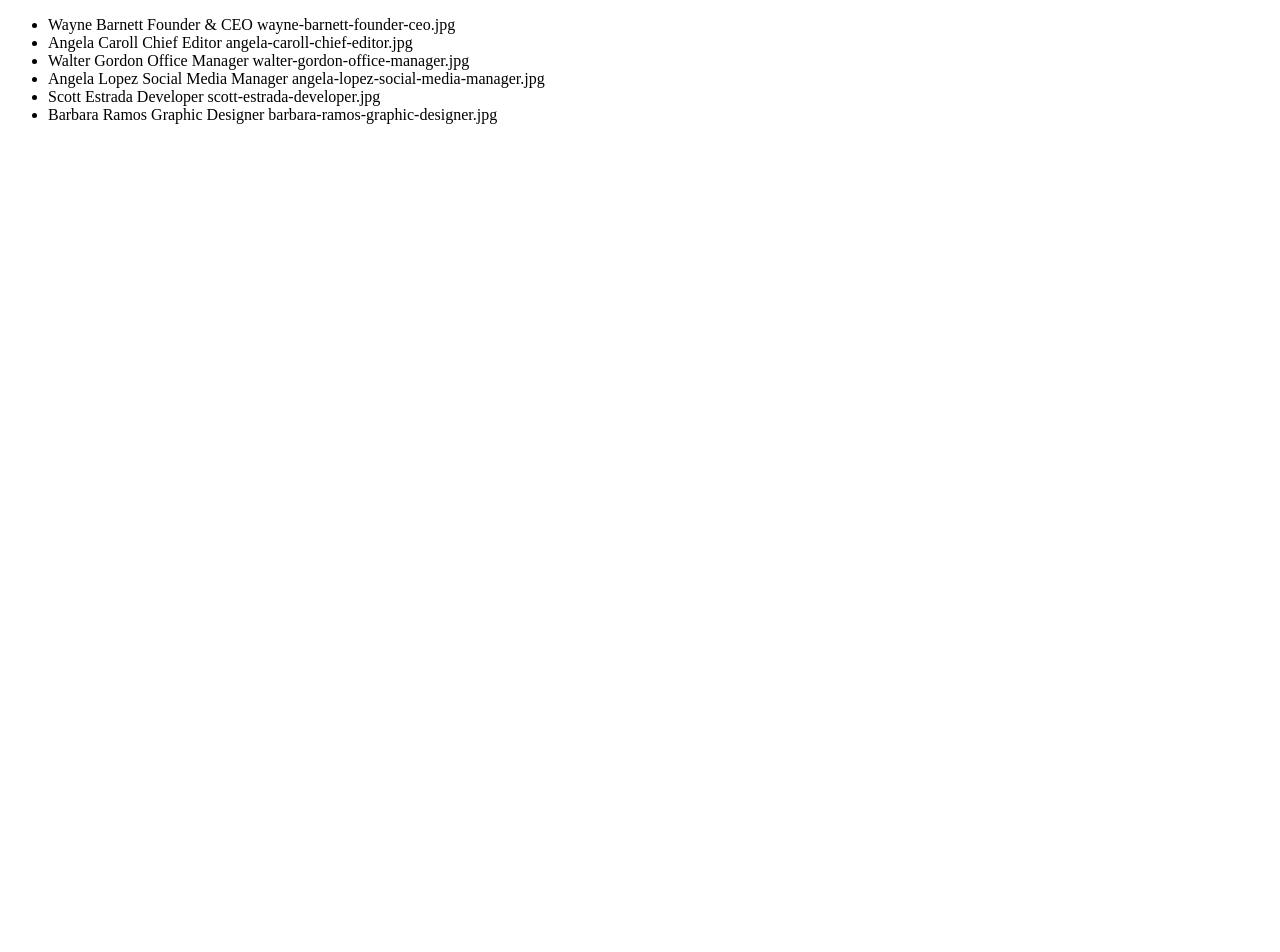
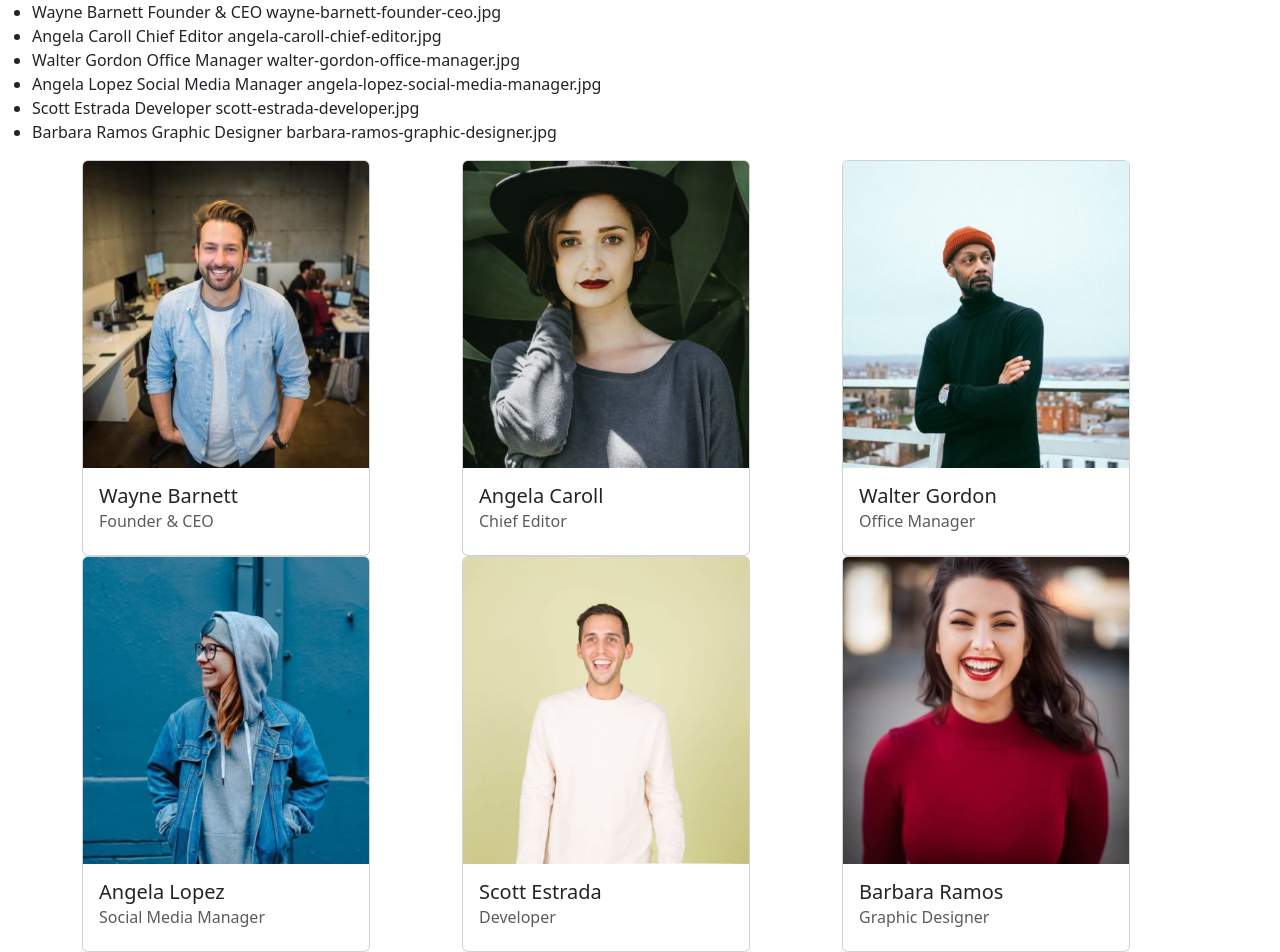
Before and after one commit to StanislavTryfenko/js-our-team, a plain HTML site: page index.html in a window 1280 px wide. Before the commit the page ends 800 px from the top, so only its background shows below. Drawn offline with nearby package versions, Linux system fonts and the light colour scheme.

Commit message:
CONSEGNA BRUTTA

```diff
--- a/assets/js/main.js
+++ b/assets/js/main.js
@@ -74,3 +74,28 @@ function list(name, role, image) {
 
     document.getElementById('team_list').appendChild(li);
 }
+
+
+/* BONUS 1:
+trasformare la stringa foto in una immagine effettiva       ASSIEME, SINGOLI SONO TROPPO SEMPLICI :(
+BONUS 2:
+organizzare i singoli membri in card/schede */
+
+
+team.forEach(team => card(team.name, team.role, team.image));
+
+function card(name, role, image) {
+
+    const card = `
+                    <div class="col-4">
+                    <div class="card" style="width: 18rem;">
+                    <img src="./assets/img/${image}" class="card-img-top" alt="...">
+                    <div class="card-body">
+                    <h5 class="card-title">${name}</h5>
+                    <h6 class="card-subtitle mb-2 text-body-secondary">${role}</h6>
+                    </div>
+                    </div>
+                    </div>`
+
+    document.getElementById('cardbox').innerHTML += card
+}
--- a/index.html
+++ b/index.html
@@ -4,10 +4,19 @@
     <meta charset="UTF-8">
     <meta name="viewport" content="width=device-width, initial-scale=1.0">
     <title>Document</title>
+    <link href="https://cdn.jsdelivr.net/npm/bootstrap@5.3.3/dist/css/bootstrap.min.css" rel="stylesheet" integrity="sha384-QWTKZyjpPEjISv5WaRU9OFeRpok6YctnYmDr5pNlyT2bRjXh0JMhjY6hW+ALEwIH" crossorigin="anonymous">
+
 </head>
 <body>
+
     <ul id="team_list"></ul>
 
+    <div class="container">
+        <div class="row" id="cardbox"></div>
+    </div>
+
     <script src="./assets/js/main.js"></script>
+    <script src="https://cdn.jsdelivr.net/npm/bootstrap@5.3.3/dist/js/bootstrap.bundle.min.js" integrity="sha384-YvpcrYf0tY3lHB60NNkmXc5s9fDVZLESaAA55NDzOxhy9GkcIdslK1eN7N6jIeHz" crossorigin="anonymous"></script>
+
 </body>
 </html>
```
